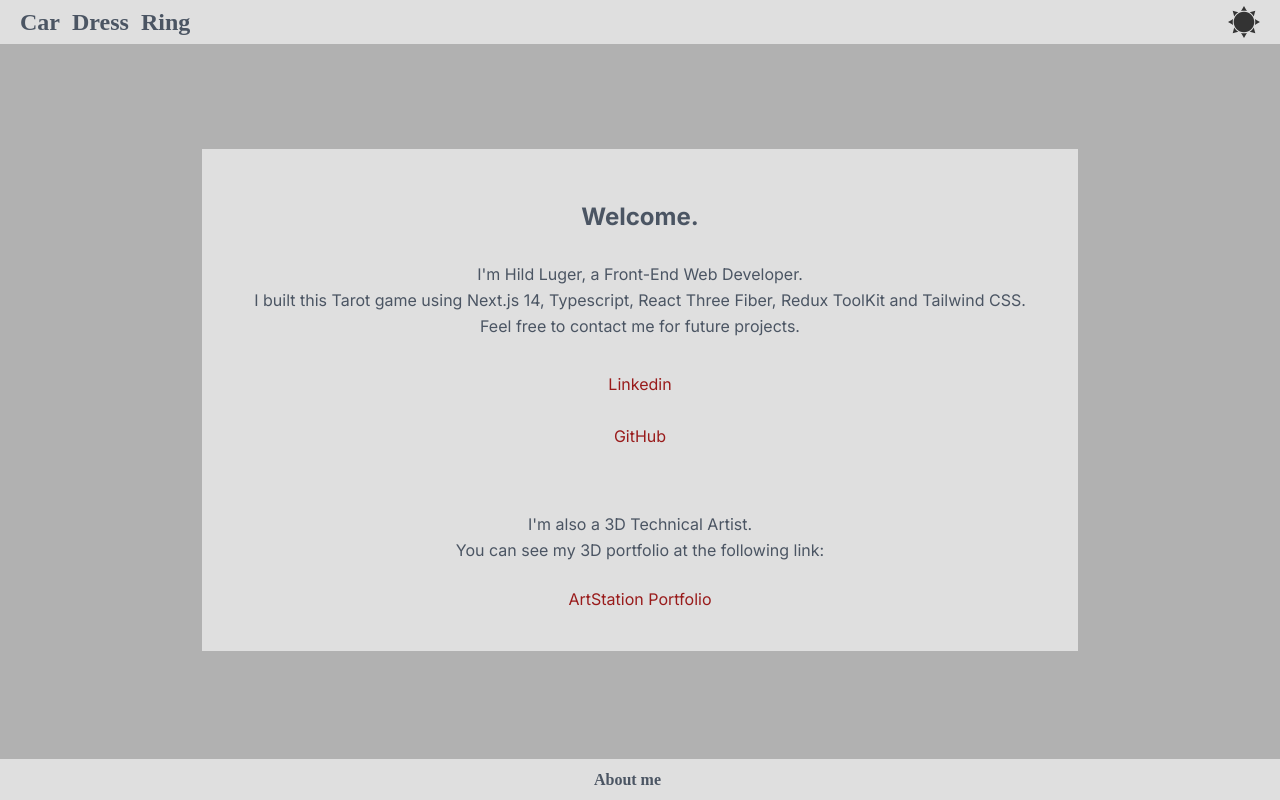
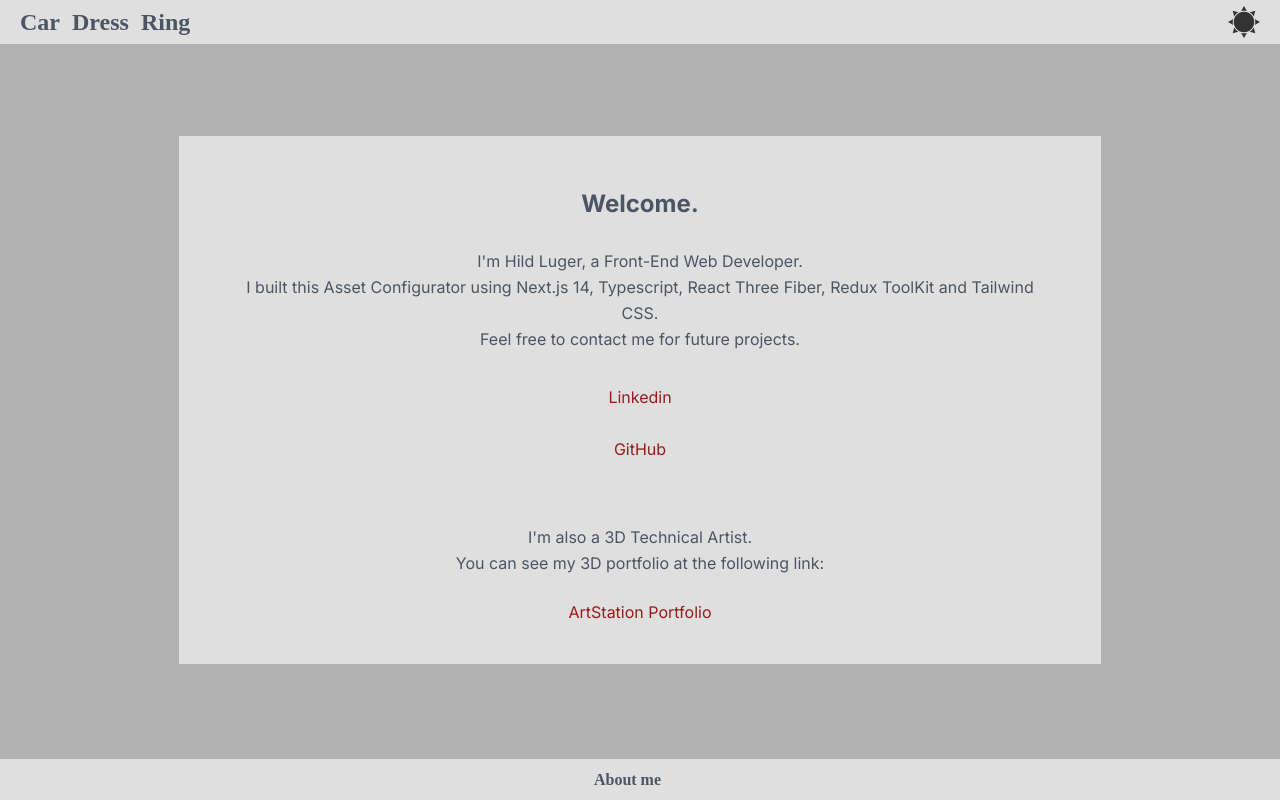
Before and after one commit to HildLuger/Asset-Configurator, a Next.js app: page /about in a window 1280 px wide. Built offline with nearby package versions, Linux system fonts and the light colour scheme.

Commit message:
about asset configurator

```diff
--- a/src/app/about/page.tsx
+++ b/src/app/about/page.tsx
@@ -11,7 +11,7 @@ export default function About() {
          Welcome.
         </h1>
         <p className=" text-center text-base bg-custom-blue dark:bg-custom-purple text-gray-600 dark:text-white leading-relaxed mb-2 p-3">
-           I&apos;m Hild Luger, a Front-End Web Developer. <br /> I built this Tarot game using Next.js 14, Typescript, React Three Fiber, Redux ToolKit and Tailwind CSS. <br />
+           I&apos;m Hild Luger, a Front-End Web Developer. <br /> I built this Asset Configurator using Next.js 14, Typescript, React Three Fiber, Redux ToolKit and Tailwind CSS. <br />
            Feel free to contact me for future projects.
         </p>
 
```
